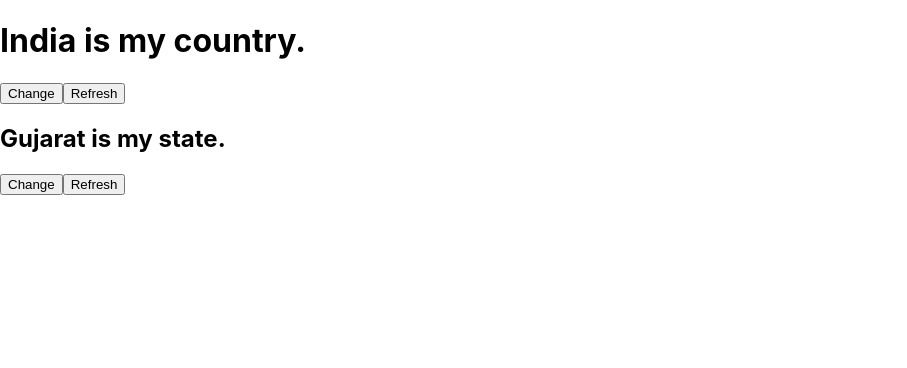
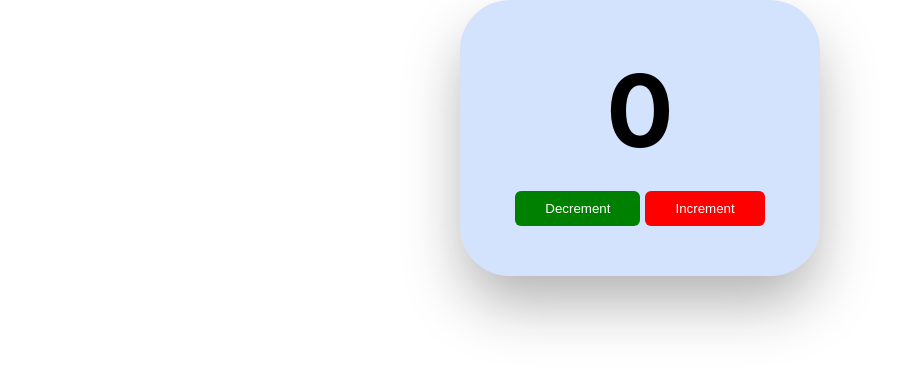
Before and after one commit to jinal74/firstreact, a React (Create React App) app: page / in a window 1280 px wide. Shown: the top 368 px of the page, without its empty margins (0-907 px from the left). Built offline with nearby package versions, Linux system fonts and the light colour scheme.

Commit message:
counter_done

```diff
--- a/src/App.css
+++ b/src/App.css
@@ -1,38 +1,29 @@
-.App {
+.counter {
   text-align: center;
+  width: 300px;
+  margin: 0 auto;
+  height: auto;
+  background-color: #005bf32b;
+  padding: 50px 30px;
+  border-radius: 50px;
+  box-shadow: 0 30px 60px -5px #16141457;
 }
-
-.App-logo {
-  height: 40vmin;
-  pointer-events: none;
+.counter h1 {
+  font-size: 100px;
+  margin: 0;
+  padding-bottom: 20px;
 }
-
-@media (prefers-reduced-motion: no-preference) {
-  .App-logo {
-    animation: App-logo-spin infinite 20s linear;
-  }
+.counter button {
+  padding: 10px 30px;
+  border: none;
+  border-radius: 6px;
 }
-
-.App-header {
-  background-color: #282c34;
-  min-height: 100vh;
-  display: flex;
-  flex-direction: column;
-  align-items: center;
-  justify-content: center;
-  font-size: calc(10px + 2vmin);
-  color: white;
+.counter .btn1 {
+  background-color: #008000;
+  color: #ffffff;
 }
-
-.App-link {
-  color: #61dafb;
+.counter .btn2 {
+  background-color: #ff0000;
+  color: #ffffff;
+  margin-left: 5px;
 }
-
-@keyframes App-logo-spin {
-  from {
-    transform: rotate(0deg);
-  }
-  to {
-    transform: rotate(360deg);
-  }
-}
--- a/src/App.js
+++ b/src/App.js
@@ -1,5 +1,4 @@
 import './App.css';
-import Country from './containers/Country';
 import State from './containers/State';
 
 
@@ -7,7 +6,6 @@ function App() {
 
   return (
     <>
-      <Country con="UK" />
       <State />
     </>
 
--- a/src/containers/Country.js
+++ /dev/null
@@ -1,21 +0,0 @@
-import React, { useEffect, useState } from 'react';
-
-function Country(props) {
-    const [ country ,setCountry] = useState('India');
-    useEffect (
-        () => {
-            console.log("country componentDidMount")
-        },
-        [country]
-    )
-
-    return (
-        <div>
-            <h1>{country} is my country.</h1>
-            <button onClick={() => setCountry(props.con)}>Change</button>
-            <button onClick={() => setCountry('India')}>Refresh</button>
-        </div>
-    );
-}
-
-export default Country;
--- a/src/containers/State.js
+++ b/src/containers/State.js
@@ -1,36 +1,22 @@
+import '../App.js';
 import React, { Component } from 'react';
-import Country from './Country';
 
 class State extends Component {
     constructor (props) {
         super(props);
         this.state = {
-            myState : 'Gujarat'
-        }
-        console.log("1 constructor")
-    }
-
-    componentDidMount = () => {
-        console.log("3 componentDidMount")
-    }
-
-    componentDidUpdate = (prevProps, prevState) => {
-        if (prevState.myState !== this.state.myState) {
-            console.log("4 componentDidUpdate")
+            counter : 0
         }
     }
 
-    componentWillUnmount = () => {
-        console.log("5 componentWillUnmount")
-    }
-
     render() {
-        console.log("2 reander")
         return (
-            <div>
-                <h2>{this.state.myState} is my state.</h2>
-                <button onClick={() => this.setState({myState : 'Rajasthan'})}>Change</button>
-                <button onClick={() => this.setState({myState : 'Gujarat'})}>Refresh</button>
+            <div class="counter">
+                <h1>{this.state.counter}</h1>
+                <div>
+                <button onClick={() => this.setState({counter: this.state.counter - 1})} class="btn1">Decrement</button>
+                <button onClick={() => this.setState({counter: this.state.counter + 1})} class="btn2">Increment</button>
+                </div>
             </div>
         );
     }
```
